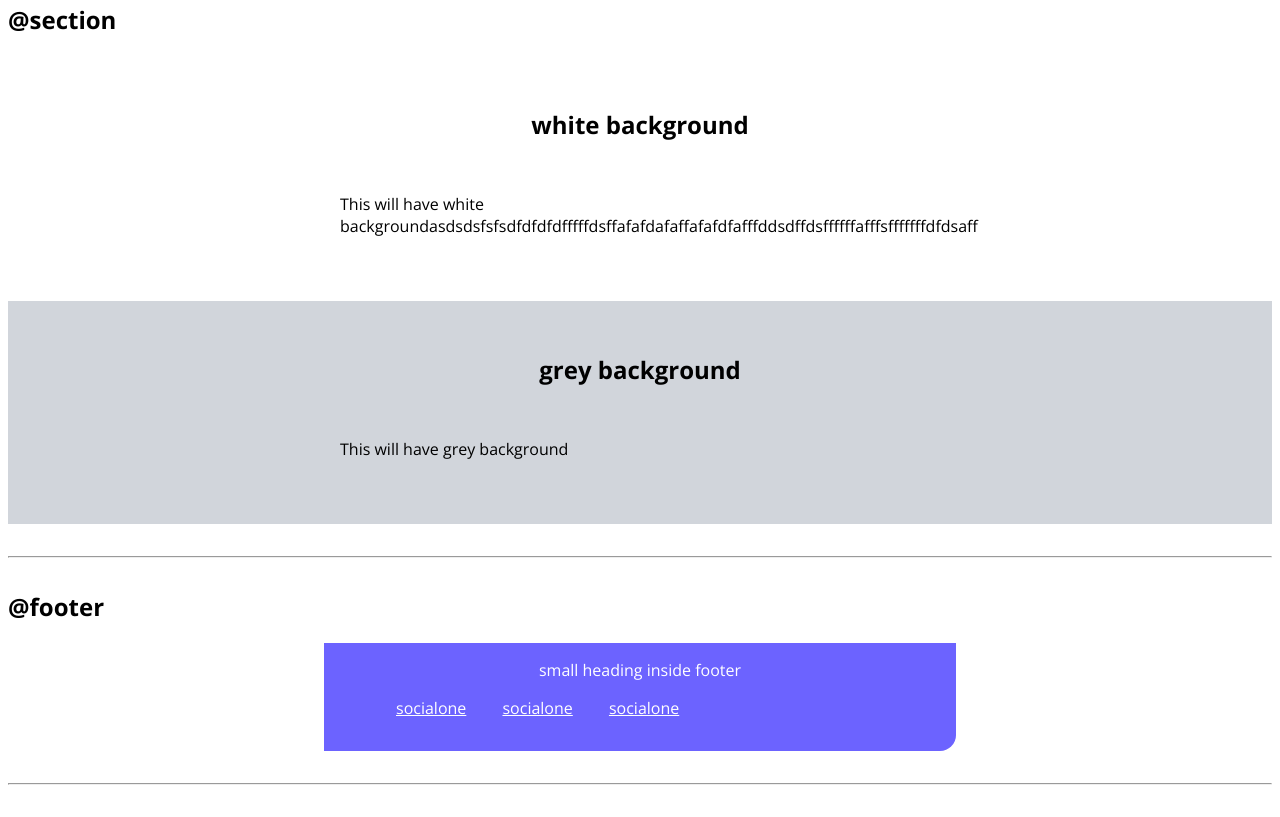
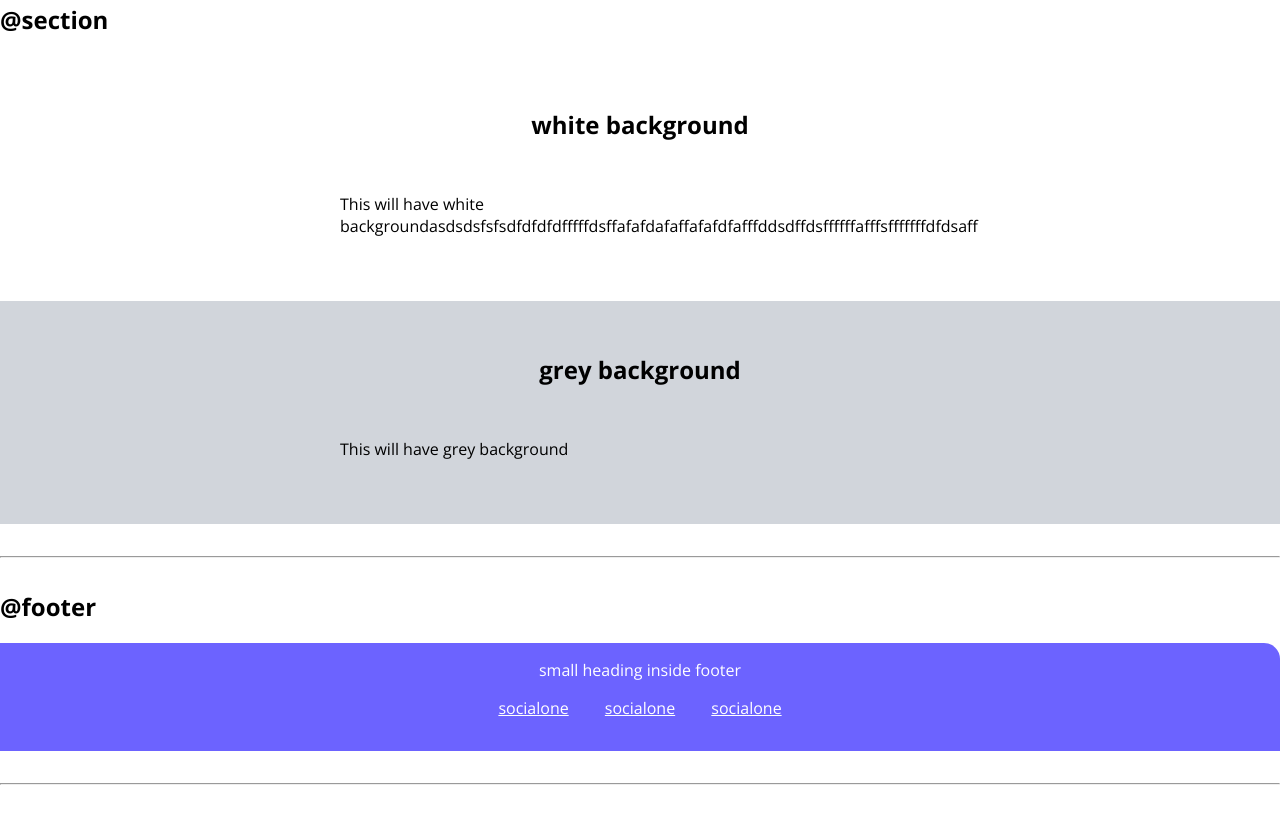
Before and after one commit to deepu-raj/NeogCamp-lesson-03, a plain HTML site: page index.html in a window 1280 px wide. Shown: the part 2200-3017 px from the top of the page. Drawn offline with nearby package versions, Linux system fonts and the light colour scheme.

Commit message:
Component Library complete

```diff
--- a/index.html
+++ b/index.html
@@ -100,9 +100,9 @@
     <hr>
 
     <h2>@footer</h2>
-    <footer class="footer container container-center">
+    <footer class="footer">
         <div class="footer-text">small heading inside footer</div>
-        <ul class=" list-nonbullet">
+        <ul class="footer-list list-nonbullet">
             <li class=" list-inline">
                 <a class="footer-link" href="/">socialone</a></li>
             <li class="footer-list list-inline">
--- a/style.css
+++ b/style.css
@@ -6,6 +6,7 @@
 }
 body{
     font-family: 'Open Sans', sans-serif;
+    margin:0px;
 }
 
 .container{
@@ -93,16 +94,19 @@ hr{
     background-color: var(--off-white);
 }
 
-.footer .footer-text{
-    text-align: center;
-    color: white;
-}
 
 .footer{
     background-color: var(--primary-color);
-    border-bottom-right-radius: 1rem;
+    border-top-right-radius: 1rem;
     color:white;
+    text-align: center;
+    padding: 1rem 1rem;
 }
 .footer .footer-link{
     color:white
 }
+
+.footer ul {
+    padding-inline-start: 0px;
+}
+}
```
